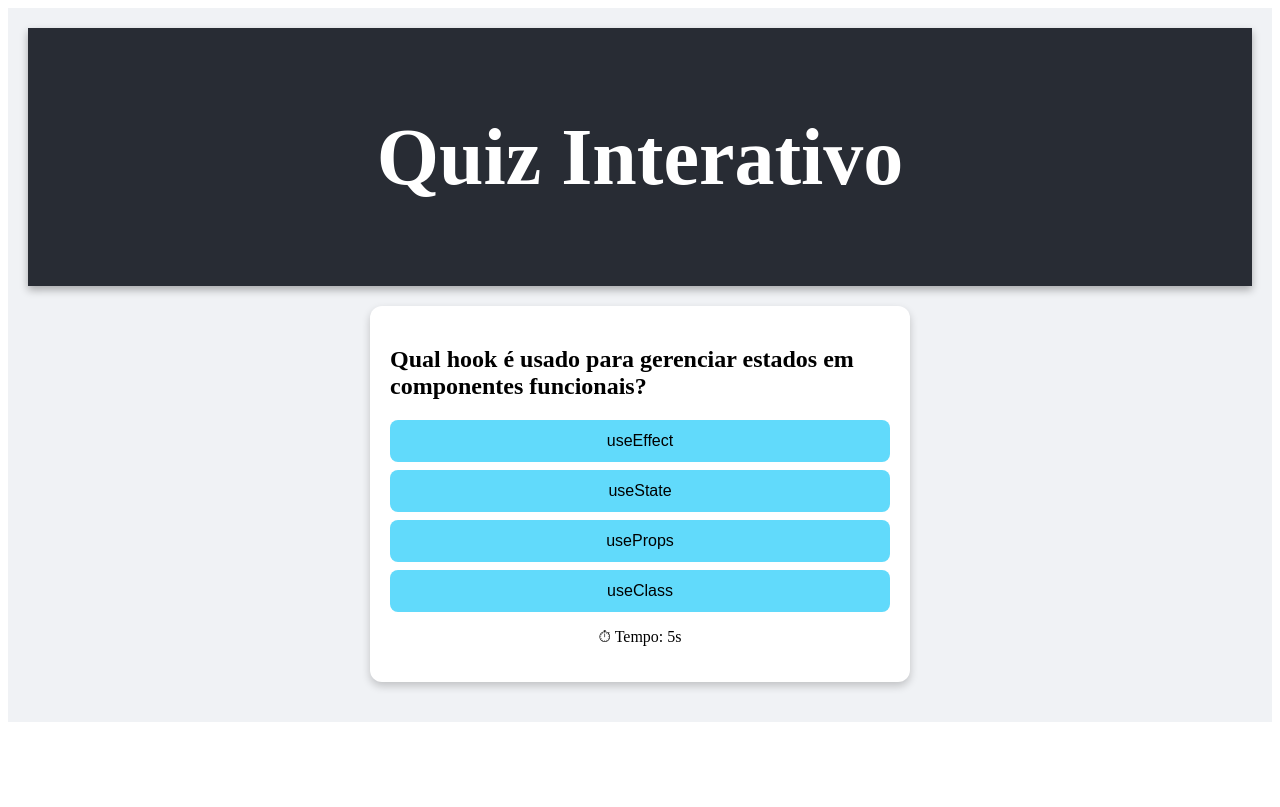
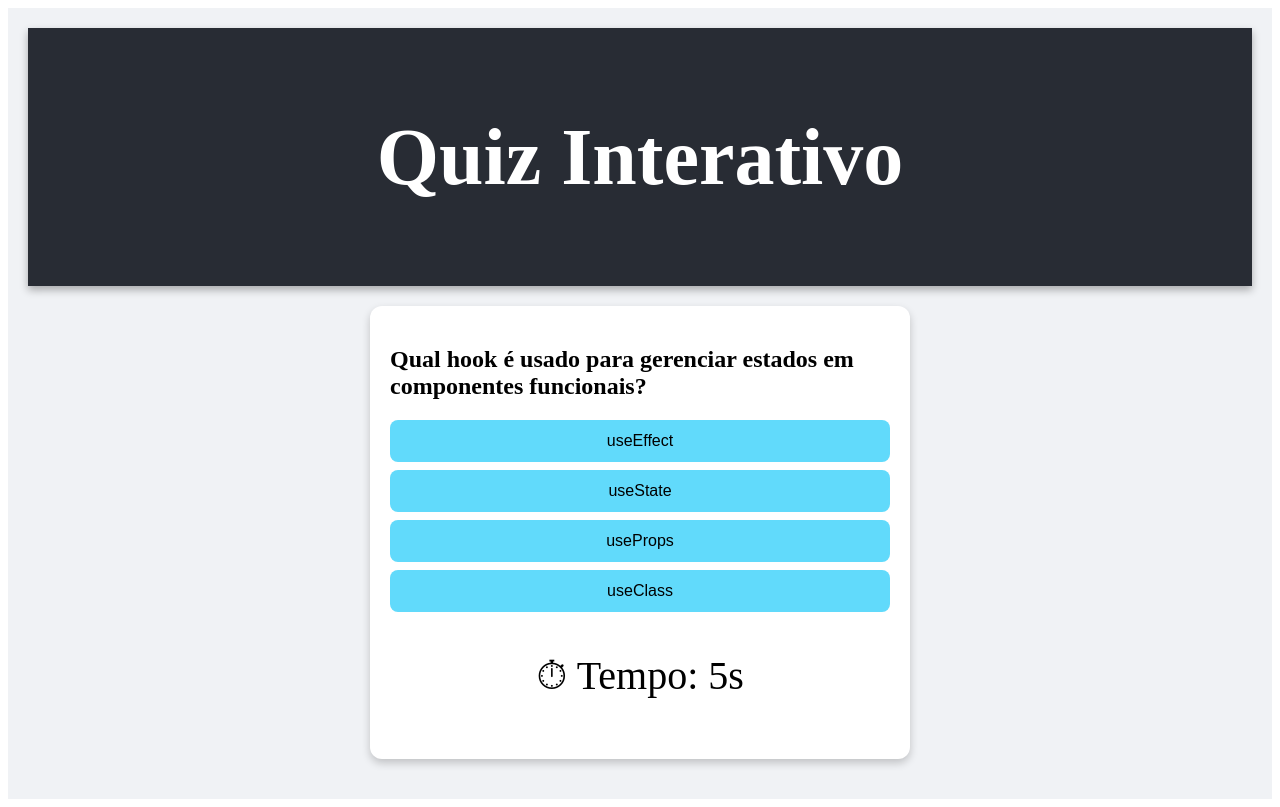
Before and after one commit to VitoriaAlvesR/quiz-interativo, a React (Vite) app: page / in a window 1280 px wide. Built offline with nearby package versions, Linux system fonts and the light colour scheme.

Commit message:
ainda ajustando o css

```diff
--- a/src/components/QuestionCard/index.jsx
+++ b/src/components/QuestionCard/index.jsx
@@ -39,7 +39,7 @@ export default function QuestionCard({ question, onAnswer }) {
       </ul>
 
       {/* Mostra o tempo que o usuário passou na pergunta */}
-      <p className="time">⏱ Tempo: {time}s</p>
+      <p className={styles.time}>⏱ Tempo: {time}s</p>
     </div>
   );
 }
```
